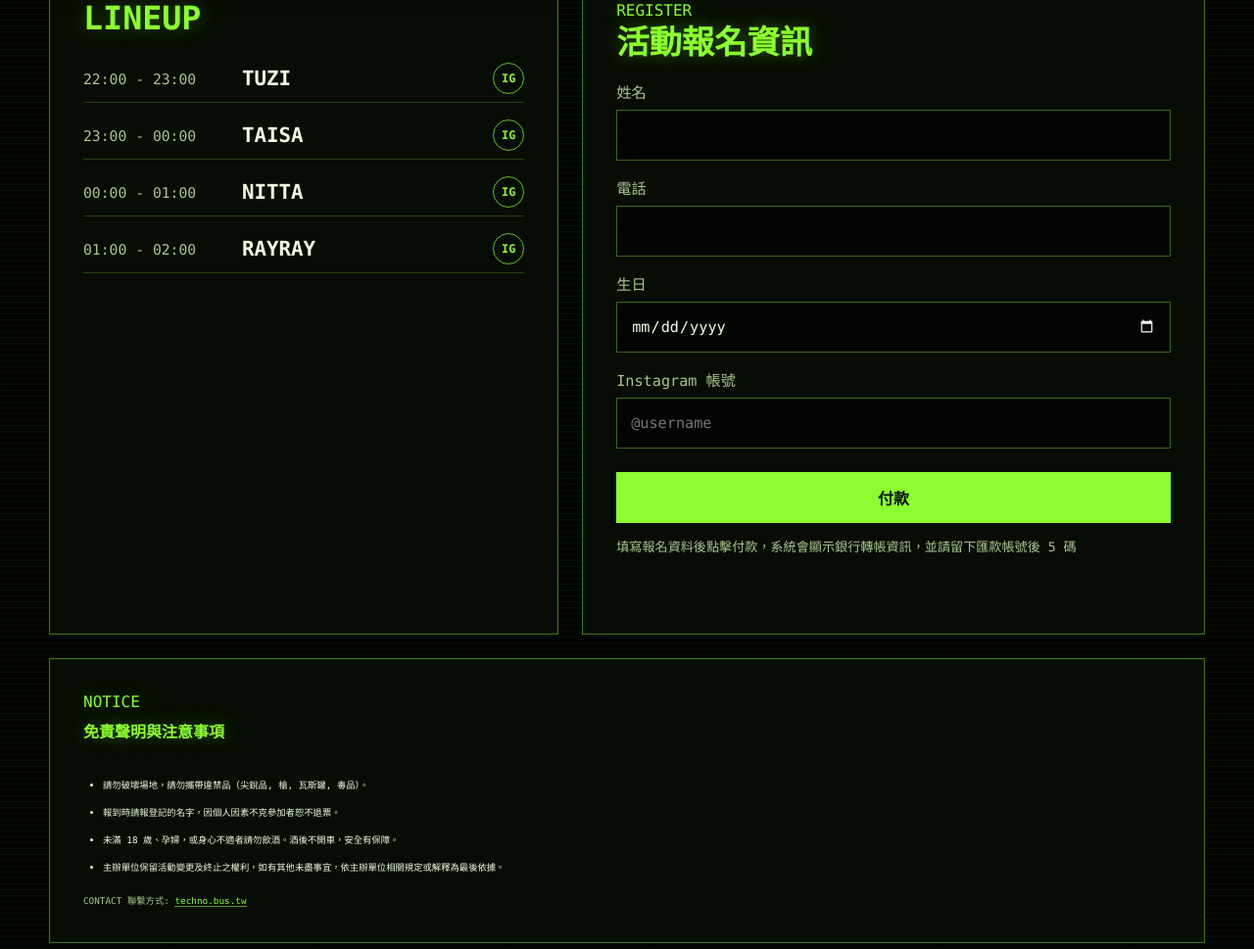
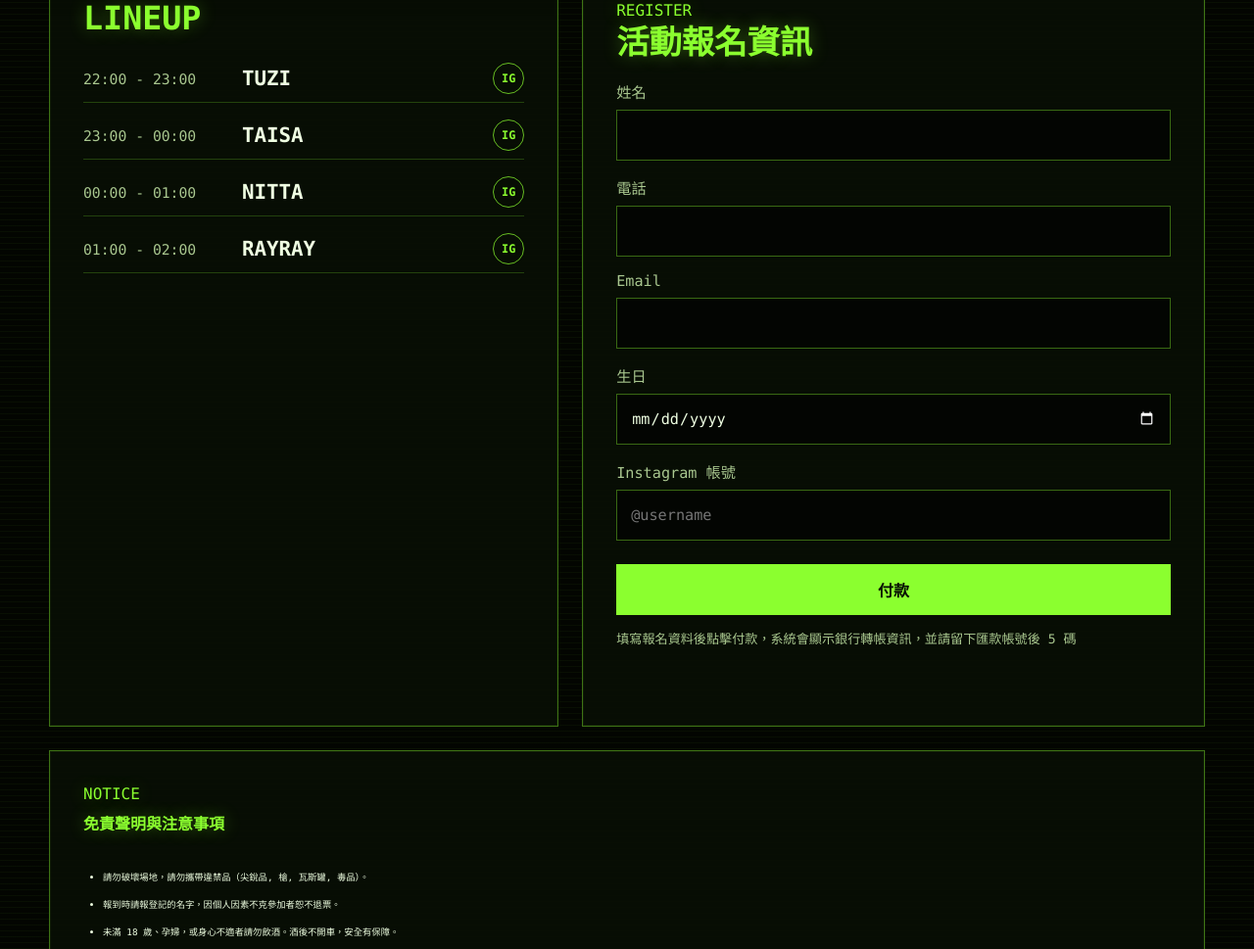
Before and after one commit to xviiiltd-bit/techno-bus-rayray-registration, a plain HTML site: page index.html in a window 1280 px wide. Shown: the part 832-1801 px from the top of the page at 98% size. Drawn offline with Linux system fonts and the light colour scheme.

Commit message:
Add email registration field

```diff
--- a/index.html
+++ b/index.html
@@ -815,6 +815,11 @@ h1 {
             </label>
 
             <label>
+              <span data-i18n="emailLabel">Email</span>
+              <input name="email" type="email" autocomplete="email" required />
+            </label>
+
+            <label>
               <span data-i18n="birthdayLabel">生日</span>
               <input name="birthday" type="date" required />
             </label>
@@ -956,6 +961,7 @@ const translations = {
     formTitle: "活動報名資訊",
     nameLabel: "姓名",
     phoneLabel: "電話",
+    emailLabel: "Email",
     birthdayLabel: "生日",
     instagramLabel: "Instagram 帳號",
     paymentButton: "付款",
@@ -993,6 +999,7 @@ const translations = {
     formTitle: "Registration Info",
     nameLabel: "Name",
     phoneLabel: "Phone",
+    emailLabel: "Email",
     birthdayLabel: "Birthday",
     instagramLabel: "Instagram Account",
     paymentButton: "Payment",
@@ -1092,6 +1099,7 @@ form.addEventListener("submit", async (event) => {
     ...eventMeta,
     name: String(formData.get("name") || "").trim(),
     phone: String(formData.get("phone") || "").trim(),
+    email: String(formData.get("email") || "").trim(),
     birthday: String(formData.get("birthday") || "").trim(),
     instagram: normalizeInstagram(String(formData.get("instagram") || "")),
     submittedAt: new Date().toISOString(),
```
